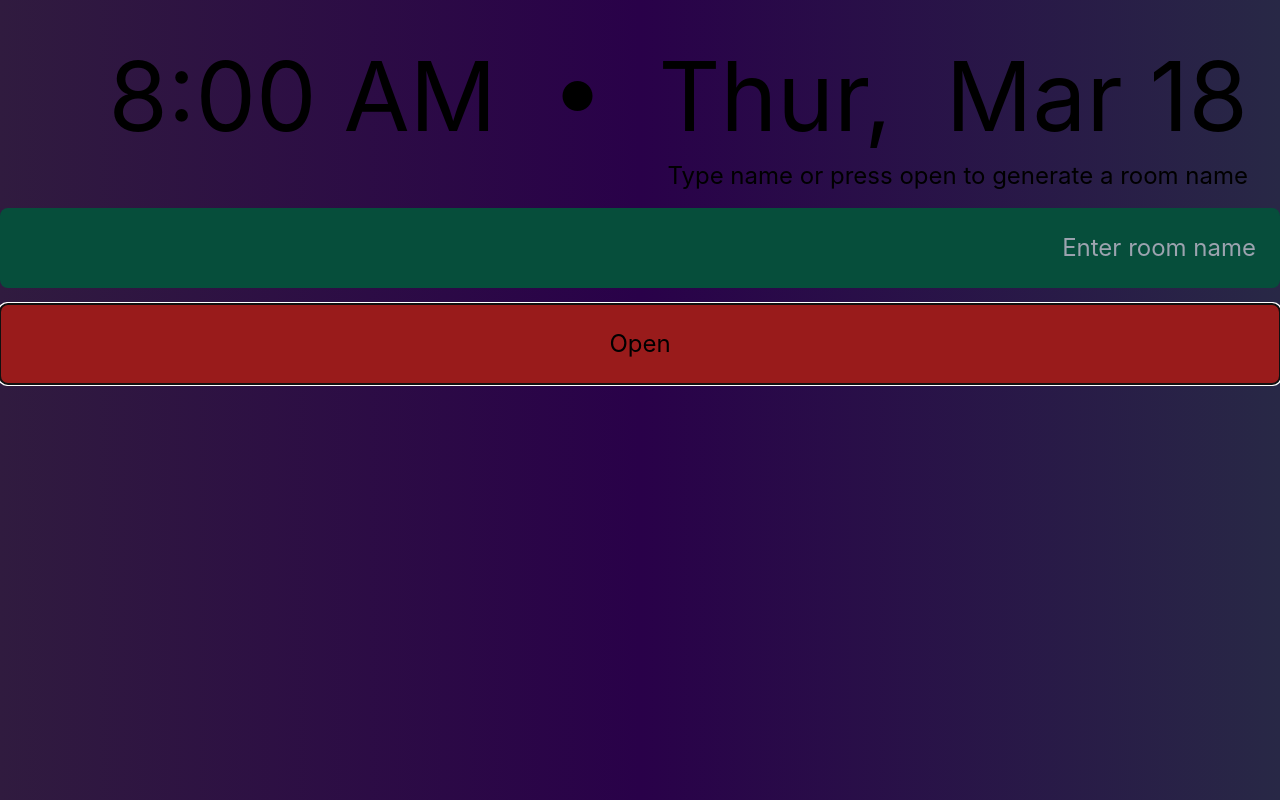
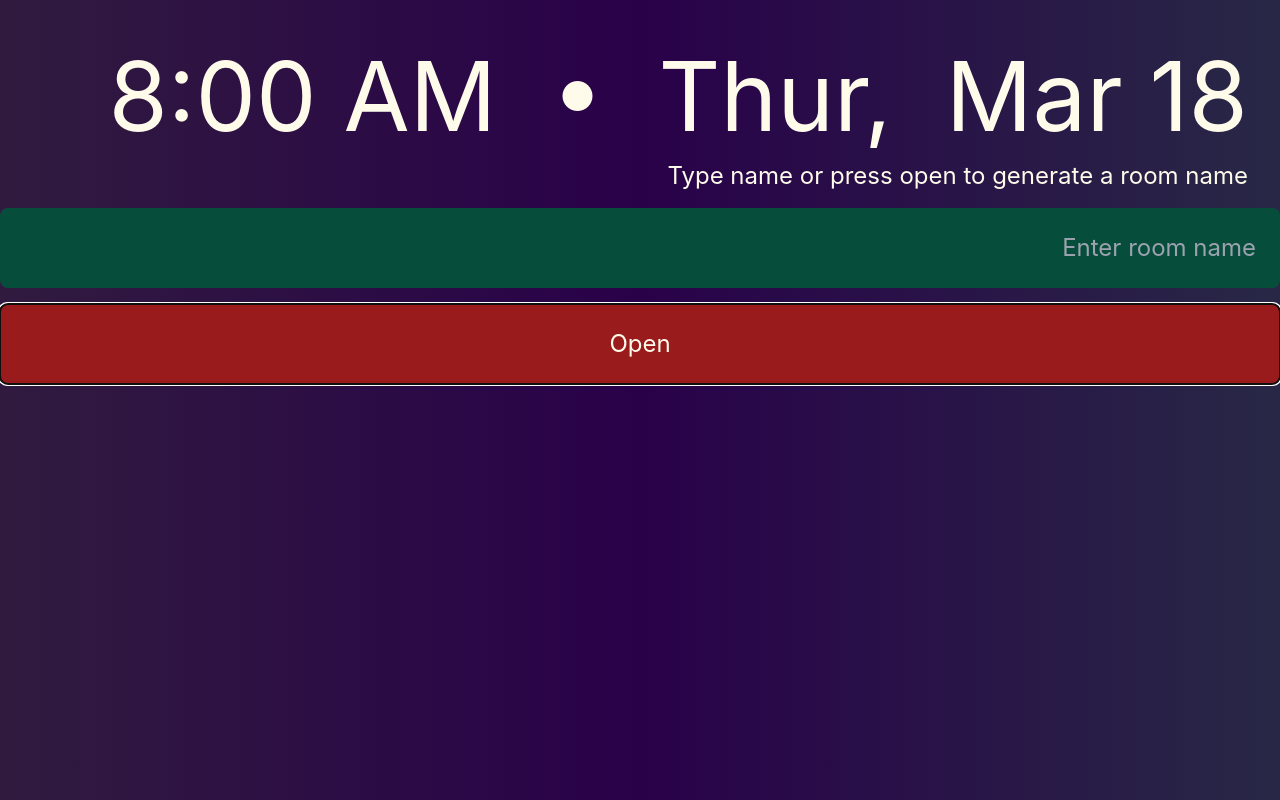
Before and after one commit to soliskit/pinto-meet, a Next.js app: page / in a window 1280 px wide. Built offline with nearby package versions, Linux system fonts and the light colour scheme.

Commit message:
lighten text color for better contrast

```diff
--- a/styles/tailwind.css
+++ b/styles/tailwind.css
@@ -11,15 +11,18 @@
     @apply text-4xl md:text-7xl lg:text-8xl xl:text-9xl;
     @apply text-center sm:text-right;
     @apply pt-24 xs:pt-12 sm:pr-8;
+    @apply text-yellow-50;
   }
   h1 {
     @apply text-2xl xs:text-3xl md:text-5xl;
     @apply text-center sm:text-right sm:pr-8;
     @apply pt-24 xs:pt-12;
+    @apply text-yellow-50;
   }
   h2 {
     @apply text-lg xs:text-xl md:text-2xl;
     @apply text-center sm:text-right sm:pr-8;
+    @apply text-yellow-50;
   }
   input {
     @apply rounded-lg w-full;
@@ -27,10 +30,12 @@
     @apply text-lg xs:text-xl md:text-2xl;
     @apply text-center sm:text-right sm:pr-6;
     @apply py-6;
+    @apply text-yellow-50;
   }
   button {
     @apply rounded-lg;
     @apply text-lg xs:text-xl md:text-2xl;
+    @apply text-yellow-50;
   }
 }
 
```
